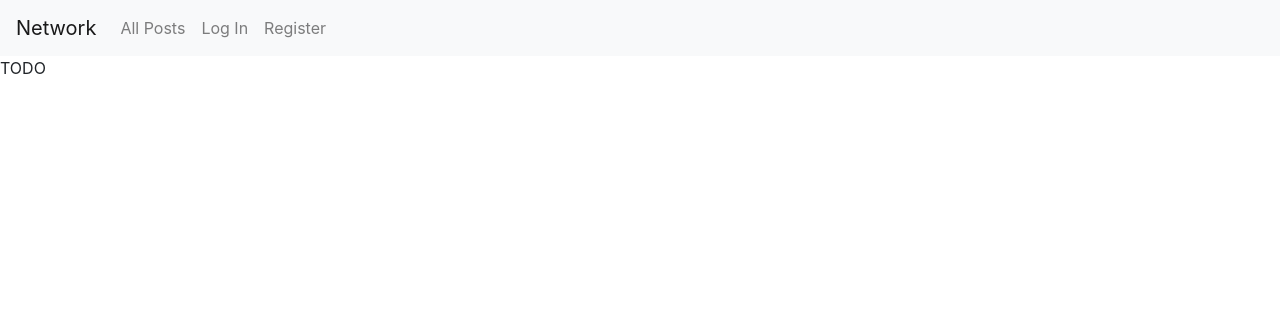
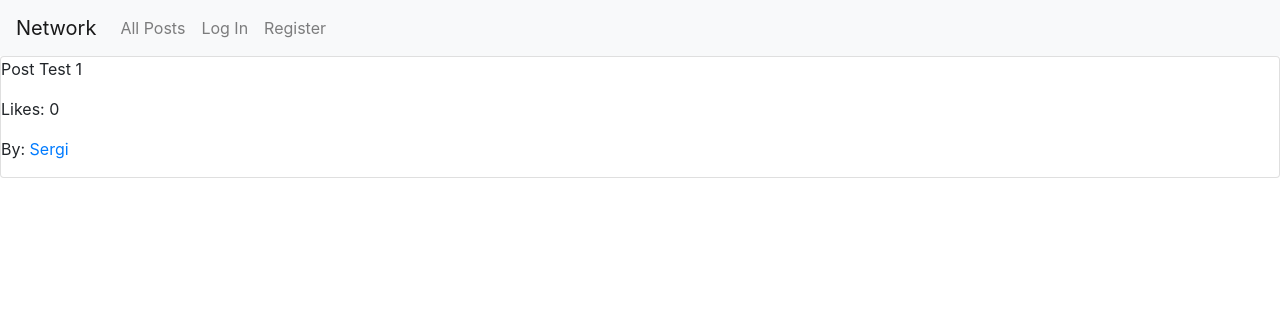
Before and after one commit to SergiOca87/CS50-Network, a Django app: page / in a window 1280 px wide. Shown: the top 316 px of the page. Run offline with Django 3.2, Linux system fonts and the light colour scheme; data comes from the database, SQL or seed files in the repository; both versions use the stored data as it was after the commit; some libraries are stand-ins or nearby versions.

Commit message:
user page

```diff
--- a/network/models.py
+++ b/network/models.py
@@ -10,6 +10,7 @@ class User(AbstractUser):
 class Post(models.Model):
     author = models.ForeignKey(User, related_name="author", on_delete=models.CASCADE)
     post_text = models.CharField(max_length=280)
+    # timestamp = models.DateTimeField('Created On', auto_now_add=True)
 
 # Likes
 
--- a/network/templates/network/index.html
+++ b/network/templates/network/index.html
@@ -1,5 +1,12 @@
 {% extends "network/layout.html" %}
 
 {% block body %}
-    TODO
+    {% for post in posts %}
+    <div class="card">
+        <p>{{ post.post_text }}</p>
+        <p>Likes: 0</p>
+        <p>By: <a href="{% url 'user' user.id %}">{{ post.author }}</a></p>
+    </div>
+
+    {% endfor %}
 {% endblock %}
--- /dev/null
+++ b/network/templates/network/user.html
@@ -0,0 +1,6 @@
+{% extends "network/layout.html" %}
+
+{% block body %}
+    <p>User Page</p>
+    {{ user }}
+{% endblock %}
--- a/network/urls.py
+++ b/network/urls.py
@@ -8,5 +8,6 @@ urlpatterns = [
     path("login", views.login_view, name="login"),
     path("logout", views.logout_view, name="logout"),
     path("register", views.register, name="register"),
-    path("new_post", views.new_post, name="new_post")
+    path("new_post", views.new_post, name="new_post"),
+    path("user/<int:user_id>", views.user, name="user")
 ]
--- a/network/views.py
+++ b/network/views.py
@@ -3,12 +3,18 @@ from django.db import IntegrityError
 from django.http import HttpResponse, HttpResponseRedirect
 from django.shortcuts import render
 from django.urls import reverse
+from datetime import datetime
 
 from .models import User, Post
 
 
 def index(request):
-    return render(request, "network/index.html")
+    posts = Post.objects.all()
+    # .order_by("-timestamp").all()
+    # posts = posts.order_by("-timestamp").all()
+    return render(request, "network/index.html", {
+        "posts": posts
+    })
 
 
 def login_view(request):
@@ -62,10 +68,17 @@ def register(request):
     else:
         return render(request, "network/register.html")
 
+def user(request, user_id):
+    user = User.objects.get(id=user_id)
+    return render(request, "network/user.html", {
+        "user": user
+    })
+
 def new_post(request):
     if request.method == "POST":
         author = request.user
         post_text = request.POST["post_text"]
+        # timestamp = datetime.now()
 
         f = Post(author = author, post_text = post_text)
         f.save()
```
Also changed, not shown: db.sqlite3, network/migrations/0002_post.py, network/migrations/0003_remove_post_timestamp.py (added).
